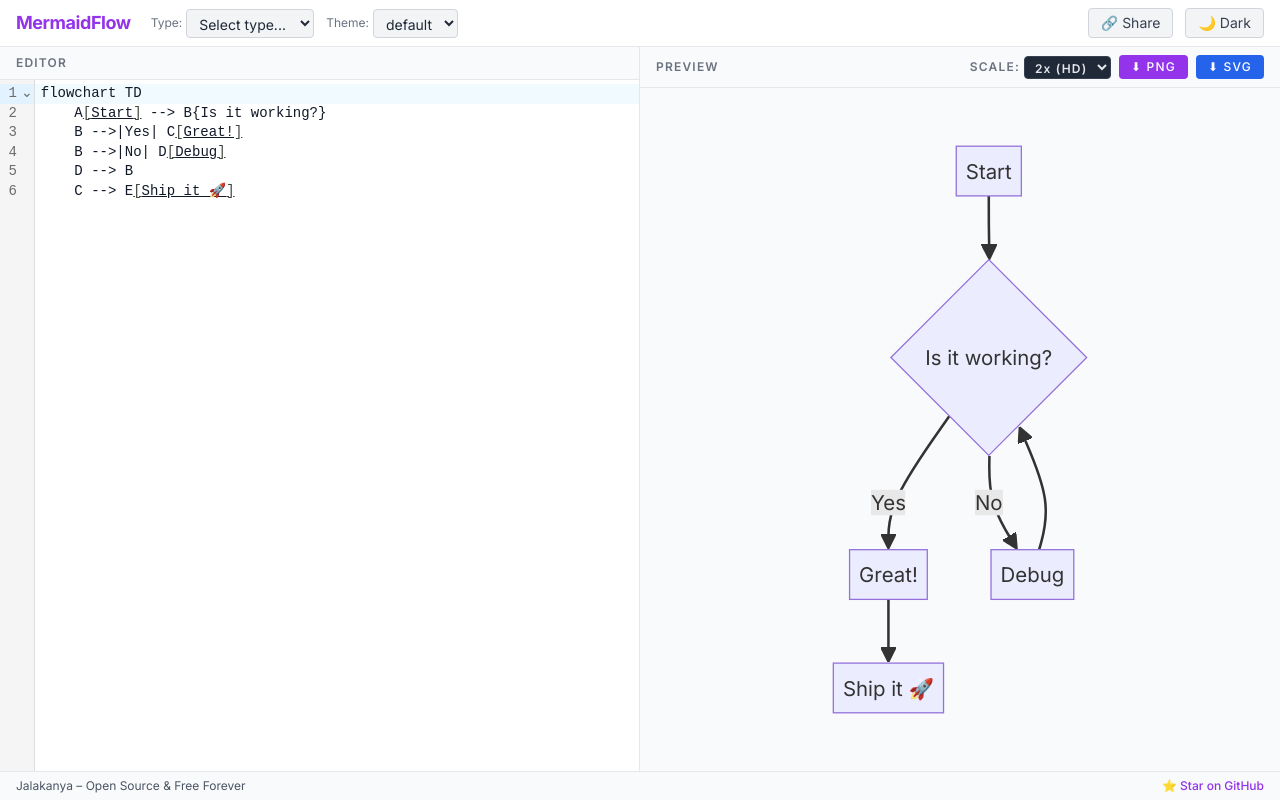
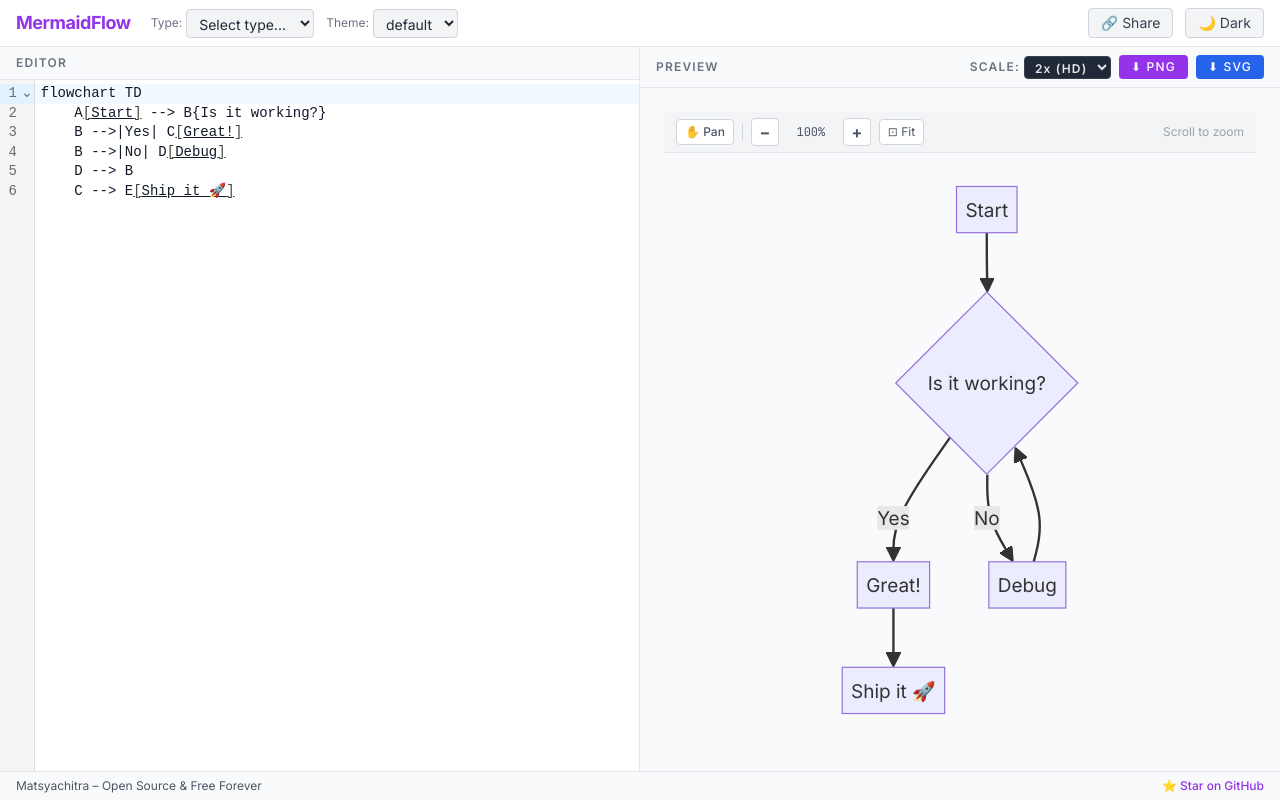
Before and after one commit to devlokh/jalakanya, a React (Vite) app: page / in a window 1280 px wide. Built offline with nearby package versions, Linux system fonts and the light colour scheme.

Commit message:
feat: update footer branding and enhance diagram interaction features

```diff
--- a/src/App.jsx
+++ b/src/App.jsx
@@ -77,7 +77,7 @@ export default function App() {
 
       {/* Footer */}
       <div className="px-4 py-1.5 bg-gray-50 dark:bg-gray-900 border-t border-gray-200 dark:border-gray-800 text-xs text-gray-600 dark:text-gray-400 flex justify-between">
-        <span>Jalakanya – Open Source & Free Forever</span>
+        <span>Matsyachitra – Open Source & Free Forever</span>
         <a
           href="https://github.com/devlokh/jalakanya"
           target="_blank"
--- a/src/components/Preview.jsx
+++ b/src/components/Preview.jsx
@@ -1,11 +1,19 @@
-import React, { useEffect, useRef } from "react";
+import React, { useEffect, useRef, useState, useCallback } from "react";
 import mermaid from "mermaid";
 
 let idCounter = 0;
 
 export default function Preview({ code, theme, onError, onSvgReady }) {
   const containerRef = useRef(null);
+  const wrapperRef = useRef(null);
 
+  const [scale, setScale] = useState(1);
+  const [pan, setPan] = useState({ x: 0, y: 0 });
+  const [isPanning, setIsPanning] = useState(false);
+  const [handTool, setHandTool] = useState(false);
+  const lastPos = useRef(null);
+
+  // Re-render diagram when code/theme changes
   useEffect(() => {
     mermaid.initialize({
       startOnLoad: false,
@@ -17,27 +25,21 @@ export default function Preview({ code, theme, onError, onSvgReady }) {
 
   useEffect(() => {
     if (!containerRef.current || !code.trim()) return;
-
     const render = async () => {
       try {
         onError(null);
         const id = `mermaid-render-${++idCounter}`;
         const { svg } = await mermaid.render(id, code);
-
         if (containerRef.current) {
           containerRef.current.innerHTML = svg;
           const svgEl = containerRef.current.querySelector("svg");
           if (svgEl) {
-            // Preserve the viewBox (critical for PNG export dimensions)
-            // but make display responsive
             const vb = svgEl.getAttribute("viewBox");
             if (!vb) {
-              // If no viewBox, create one from the width/height attrs before removing them
               const w = svgEl.getAttribute("width") || "800";
               const h = svgEl.getAttribute("height") || "600";
               svgEl.setAttribute("viewBox", `0 0 ${parseFloat(w)} ${parseFloat(h)}`);
             }
-            // Remove fixed dims so CSS controls display size
             svgEl.removeAttribute("width");
             svgEl.removeAttribute("height");
             svgEl.style.width = "100%";
@@ -52,15 +54,120 @@ export default function Preview({ code, theme, onError, onSvgReady }) {
         if (containerRef.current) containerRef.current.innerHTML = "";
       }
     };
-
     const timer = setTimeout(render, 300);
     return () => clearTimeout(timer);
   }, [code, theme, onError, onSvgReady]);
 
+  // Zoom with mouse wheel
+  const handleWheel = useCallback((e) => {
+    e.preventDefault();
+    const delta = e.deltaY > 0 ? -0.1 : 0.1;
+    setScale((s) => Math.min(Math.max(0.2, s + delta), 5));
+  }, []);
+
+  useEffect(() => {
+    const el = wrapperRef.current;
+    if (!el) return;
+    el.addEventListener("wheel", handleWheel, { passive: false });
+    return () => el.removeEventListener("wheel", handleWheel);
+  }, [handleWheel]);
+
+  // Pan with mouse drag (when hand tool active)
+  const handleMouseDown = useCallback((e) => {
+    if (!handTool) return;
+    setIsPanning(true);
+    lastPos.current = { x: e.clientX, y: e.clientY };
+  }, [handTool]);
+
+  const handleMouseMove = useCallback((e) => {
+    if (!isPanning || !lastPos.current) return;
+    const dx = e.clientX - lastPos.current.x;
+    const dy = e.clientY - lastPos.current.y;
+    lastPos.current = { x: e.clientX, y: e.clientY };
+    setPan((p) => ({ x: p.x + dx, y: p.y + dy }));
+  }, [isPanning]);
+
+  const handleMouseUp = useCallback(() => {
+    setIsPanning(false);
+    lastPos.current = null;
+  }, []);
+
+  const resetView = () => {
+    setScale(1);
+    setPan({ x: 0, y: 0 });
+  };
+
   return (
+    <div className="flex flex-col w-full h-full">
+      {/* Zoom/Pan toolbar */}
+      <div className="flex items-center gap-2 px-3 py-1.5 bg-gray-100 dark:bg-gray-900 border-b border-gray-200 dark:border-gray-800 text-xs">
+        {/* Hand tool toggle */}
+        <button
+          onClick={() => setHandTool(!handTool)}
+          title="Hand tool (drag to pan)"
+          className={`px-2 py-1 rounded border transition-colors font-medium ${
+            handTool
+              ? "bg-purple-600 text-white border-purple-600"
+              : "bg-white dark:bg-gray-800 text-gray-600 dark:text-gray-300 border-gray-300 dark:border-gray-600 hover:bg-gray-50 dark:hover:bg-gray-700"
+          }`}
+        >
+          ✋ Pan
+        </button>
+
+        <div className="w-px h-4 bg-gray-300 dark:bg-gray-700" />
+
+        {/* Zoom out */}
+        <button
+          onClick={() => setScale((s) => Math.max(0.2, +(s - 0.25).toFixed(2)))}
+          className="w-7 h-7 flex items-center justify-center rounded border bg-white dark:bg-gray-800 text-gray-600 dark:text-gray-300 border-gray-300 dark:border-gray-600 hover:bg-gray-50 dark:hover:bg-gray-700 transition-colors font-bold text-base"
+          title="Zoom out"
+        >−</button>
+
+        {/* Scale display */}
+        <span className="w-12 text-center text-gray-600 dark:text-gray-400 font-mono select-none">
+          {Math.round(scale * 100)}%
+        </span>
+
+        {/* Zoom in */}
+        <button
+          onClick={() => setScale((s) => Math.min(5, +(s + 0.25).toFixed(2)))}
+          className="w-7 h-7 flex items-center justify-center rounded border bg-white dark:bg-gray-800 text-gray-600 dark:text-gray-300 border-gray-300 dark:border-gray-600 hover:bg-gray-50 dark:hover:bg-gray-700 transition-colors font-bold text-base"
+          title="Zoom in"
+        >+</button>
+
+        {/* Fit to screen */}
+        <button
+          onClick={resetView}
+          className="px-2 py-1 rounded border bg-white dark:bg-gray-800 text-gray-600 dark:text-gray-300 border-gray-300 dark:border-gray-600 hover:bg-gray-50 dark:hover:bg-gray-700 transition-colors"
+          title="Reset zoom and position"
+        >
+          ⊡ Fit
+        </button>
+
+        <div className="flex-1" />
+        <span className="text-gray-400 dark:text-gray-600 hidden sm:block">Scroll to zoom</span>
+      </div>
+
+      {/* Diagram canvas */}
+      <div
+        ref={wrapperRef}
+        onMouseDown={handleMouseDown}
+        onMouseMove={handleMouseMove}
+        onMouseUp={handleMouseUp}
+        onMouseLeave={handleMouseUp}
+        style={{
+          flex: 1,
+          overflow: "hidden",
+          cursor: handTool ? (isPanning ? "grabbing" : "grab") : "default",
+          position: "relative",
+        }}
+      >
         <div
           ref={containerRef}
           style={{
+            transformOrigin: "center center",
+            transform: `translate(${pan.x}px, ${pan.y}px) scale(${scale})`,
+            transition: isPanning ? "none" : "transform 0.1s ease",
             width: "100%",
             height: "100%",
             display: "flex",
@@ -68,8 +175,9 @@ export default function Preview({ code, theme, onError, onSvgReady }) {
             justifyContent: "center",
             padding: "1.5rem",
             boxSizing: "border-box",
-        overflow: "auto",
           }}
         />
+      </div>
+    </div>
   );
 }
```
Lines whose indentation alone changed are shown as unchanged.
